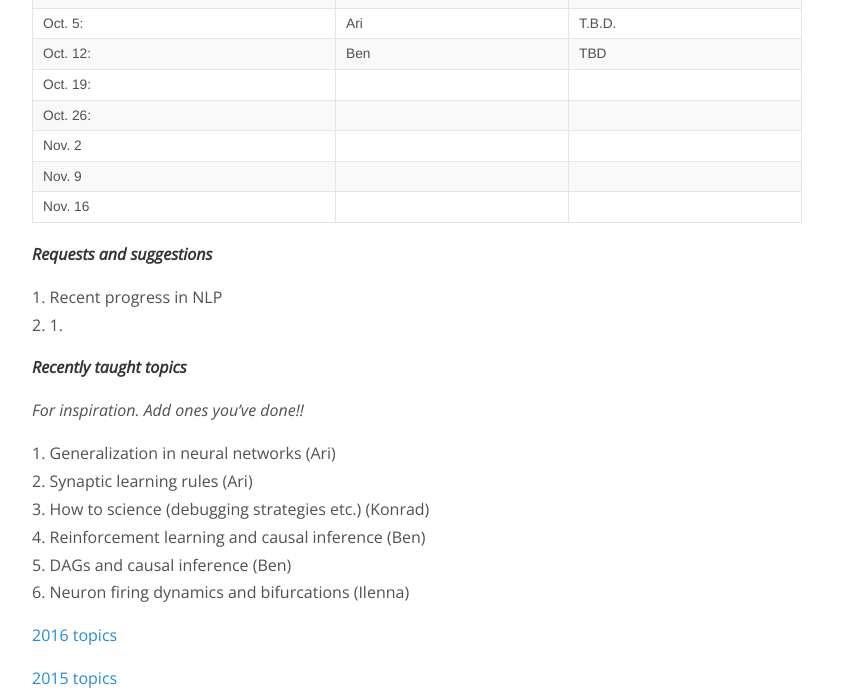
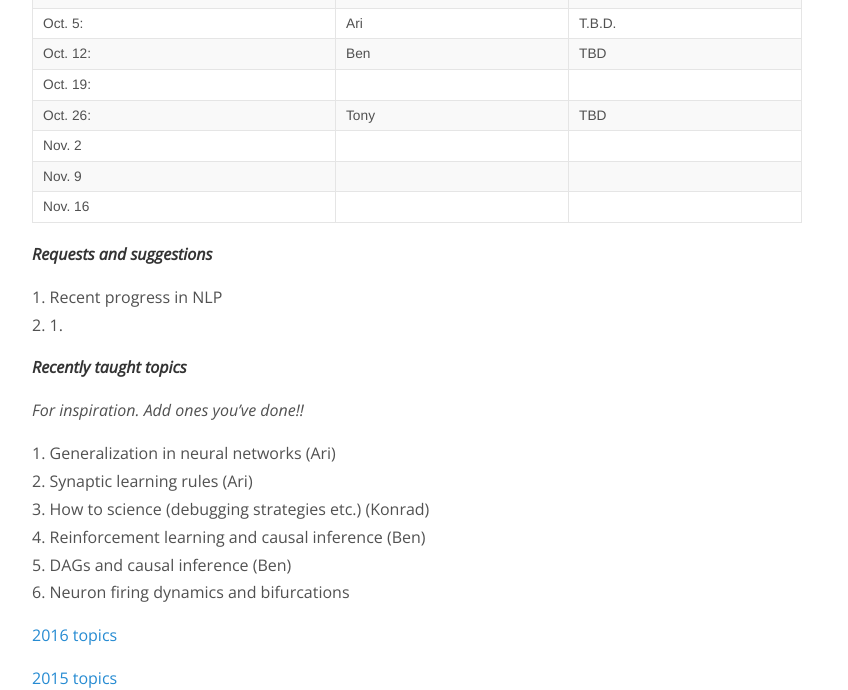
Before and after one commit to KordingLab/KordingLab.github.io, a Jekyll site: the page built from _posts/2018-08-29-upcoming-lab-teaching.md, in a window 1280 px wide and 1303 px high. Shown: the part 540-1230 px from the top of the window, without its empty margins (223-1071 px from the left). Built offline with Jekyll 4.4.1, drawn with Linux system fonts in a browser that asks for light colours; nearby versions of some CDN libraries; comment, search, counter and statistics services are not loaded.

Commit message:
Adds Tony to 2018-08-29 lab teaching schedule

```diff
--- a/_posts/2018-08-29-upcoming-lab-teaching.md
+++ b/_posts/2018-08-29-upcoming-lab-teaching.md
@@ -21,7 +21,7 @@ neuroscientific princples, new findings and literature reviews... whatever!
 |Oct. 5:| Ari     |  T.B.D.   |
 |Oct. 12:|  Ben  | TBD    |
 |Oct. 19:|      |       |
-|Oct. 26:|      |       |
+|Oct. 26:|  Tony |  TBD  |
 |Nov. 2|      |       |
 |Nov. 9|      |       |
 |Nov. 16|      |       |
@@ -43,7 +43,7 @@ neuroscientific princples, new findings and literature reviews... whatever!
 1. How to science (debugging strategies etc.) (Konrad)
 1. Reinforcement learning and causal inference (Ben)
 1. DAGs and causal inference (Ben)
-1. Neuron firing dynamics and bifurcations (Ilenna)
+1. Neuron firing dynamics and bifurcations
 
 [2016 topics](http://kordinglab.com/lab_teaching_2016/)
 
```
